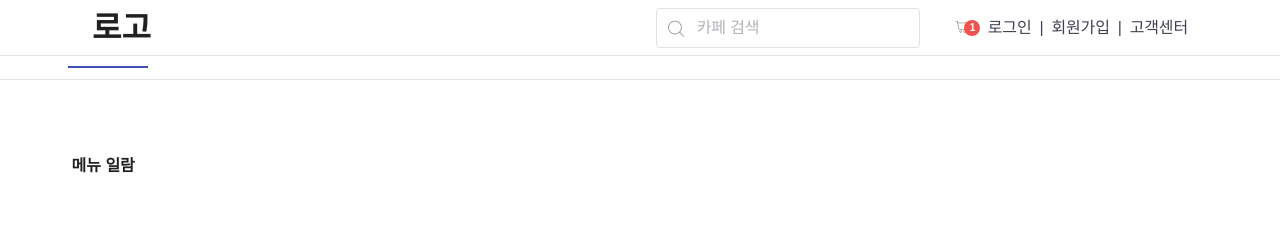
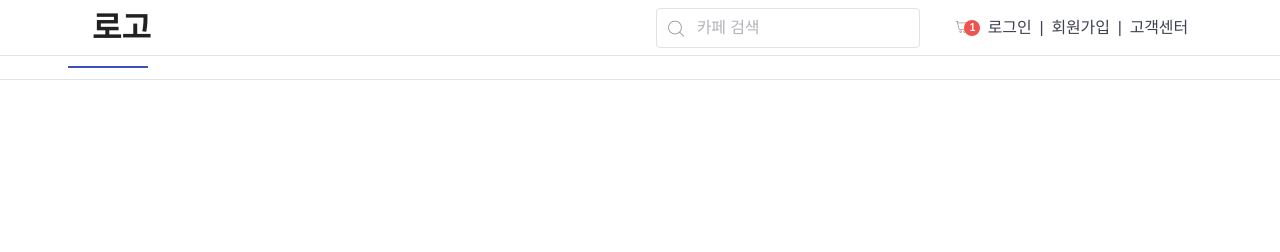
Before and after one commit to sknyuki/AroundCafe, a Vue app in the folder cafefront/around_cafe/: page /cafe/CafeSite in a window 1280 px wide. Shown: the top 252 px of the page. Built offline with nearby package versions, Linux system fonts and the light colour scheme.

Commit message:
menuList 오류 비활성화

```diff
--- a/cafefront/around_cafe/src/components/TheVCardForm.vue
+++ b/cafefront/around_cafe/src/components/TheVCardForm.vue
@@ -44,11 +44,11 @@ export default {
             }
     },
     props:{
-        menuLists:{
+        menuLists: {
             type: Array,
             required: true
         },
-        cafeNo: {
+        cafeNo:{
             type: String,
          },
 
--- a/cafefront/around_cafe/src/views/CafeSiteViews/CafeSiteList.vue
+++ b/cafefront/around_cafe/src/views/CafeSiteViews/CafeSiteList.vue
@@ -1,19 +1,19 @@
 <template>
     <v-container>
       <!-- <cafe-site-component :cafeBoard='cafeBoard'/>-->
-        <the-v-card-form :menuList='menuList'/>
+        <!--<the-v-card-form :menuList='menuList'/>-->
     </v-container>
 </template>
 <script>
 //import CafeSiteComponent from '@/components/CafeSite/CafeSiteComponent.vue'
-import TheVCardForm from'@/components/TheVCardForm.vue'
+//import TheVCardForm from'@/components/TheVCardForm.vue'
 /* register작업 완료 후 store 열어준 후 열어주세요
 import axios from 'axios'
 import { mapState } from 'vuex'*/
 export default {
     name:'CafeSiteList',
     //components: { CafeSiteComponent },
-    components: { TheVCardForm },
+    //components: { TheVCardForm },
      props:{
         cafeNo: {
             type: String,
@@ -24,9 +24,9 @@ export default {
 
     }
 },
-/*
+
 computed:{
-            ...mapState(['cafeBoard'],['menuLists'])
+      /*      ...mapState(['cafeBoard'],['menuLists'])
         },
         mounted() {
             this.fetchcafeBoard(),
@@ -72,8 +72,8 @@ computed:{
                         .catch(() => {
                             alert('수정 실패!')
                         })
-            }
-        }*/
+            }*/
+        }
     }
 }
 </script>
```
